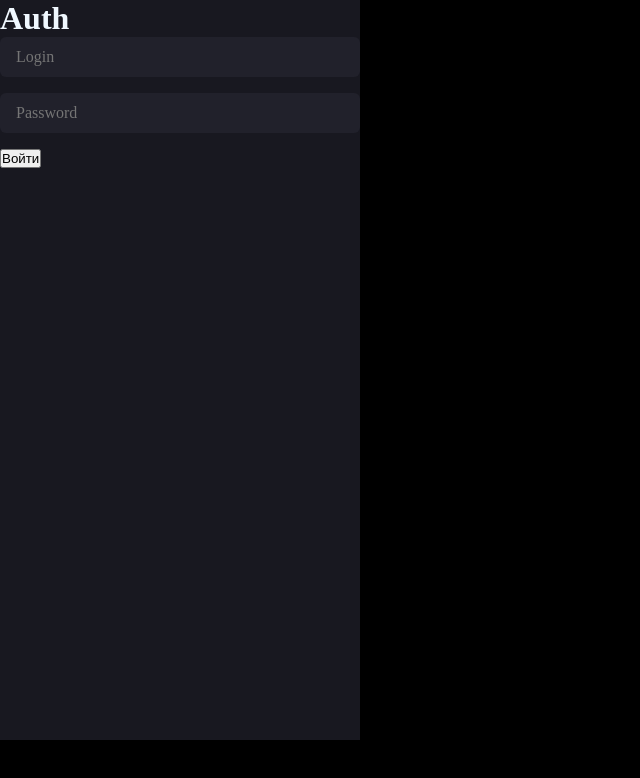
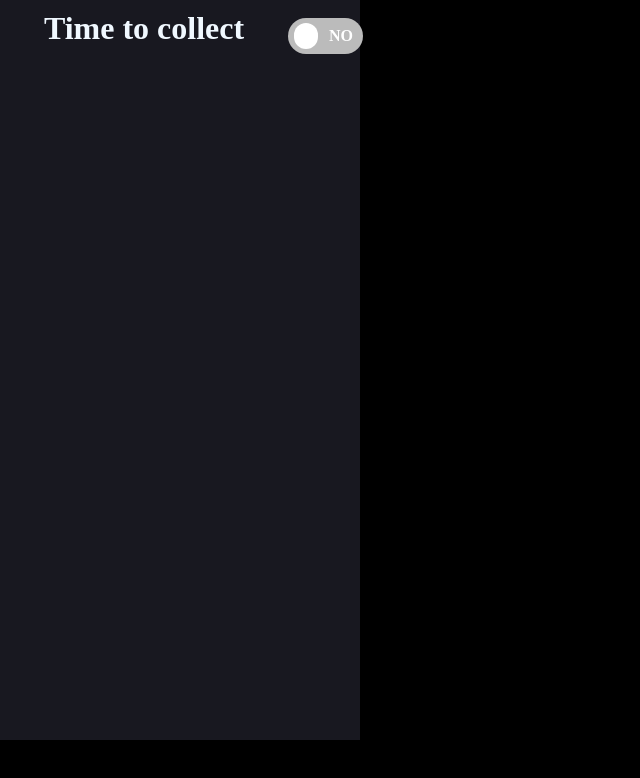
Before and after one commit to ArkadiyJS/time-to-collect, a React (Vite) app: page / in a window 1280 px wide. Shown: the top 778 px of the page, without its empty margins (0-640 px from the left). Built offline with nearby package versions, Linux system fonts and the light colour scheme.

Commit message:
auth page complete need routing next step

```diff
--- a/src/App.tsx
+++ b/src/App.tsx
@@ -40,9 +40,9 @@ function App() {
   return (
     <div className="App">
 
-      <AuthPage />
 
-      {/* <span className='Header'>
+
+       <span className='Header'>
 
        <h1>Time to collect</h1>
         <ToggleSwitch label="Режим админа"
@@ -55,20 +55,25 @@ function App() {
 
 
 
-        <div>{driverCollect.map((d)=><NameList  key={d.id}
+        <div>
+
+          {driverCollect.map((d)=><NameList  key={d.id}
           id={d.id}
           name={d.name}
           timeToBegin={d.timeToBegin}
           timeToFinish={d.timeToFinish}
           completed={d.completed}
             />)}
+
+            {/* <AuthPage /> */}
+
         </div>
 
       { (showButtonCreateList && showInput) ? <InputCreateList onSubmitInput={onSubmitInput} /> :  '' }
 
       { showButtonCreateList ? <div>
         <button className='btnCreateList' onClick={()=>{setShowInput(!showInput)}}>Создать список</button>
-      </div> : '' } */}
+      </div> : '' }
 
     </div>
   )
--- a/src/components/authPage/authPage.module.scss
+++ b/src/components/authPage/authPage.module.scss
@@ -1,22 +1,7 @@
-input {
-  border: 0;
-  font: inherit;
-}
-.form {
-
-  &__field {
-    margin-bottom: 1rem;
-  }
-
-  input {
-    outline: 0;
-    padding: .5rem 1rem;
-
-    &[type="email"],
-    &[type="password"] {
-      width: 100%;
-    }
-
-  }
+.form input {
+  margin-bottom: 5px;
+  width: 100%;
+  border-radius: 5px;
+  border: 1.5px solid rgb(56, 45, 171);
 
 }
--- a/src/components/authPage/authPage.tsx
+++ b/src/components/authPage/authPage.tsx
@@ -1,22 +1,20 @@
 import React from 'react';
 import s from './authPage.module.scss'
+
+
 function AuthPage() {
+
   return (
-     <form action="" method="post" className={s.form}>
-      <h1>Auth</h1>
 
-        <div className={s.form__field}>
-          <input type="email" placeholder="Login"/>
-        </div>
+     <form  className={s.form}>
 
-        <div className={s.form__field}>
-          <input type="password" placeholder="Password"/>
-        </div>
 
-        <div className={s.form__field}>
+        <input type="email" placeholder="Login"/>
 
-          <button type="submit" >Войти</button>
-        </div>
+        <input type="password" placeholder="Password"/>
+
+        <button className='btnCreateList' >Войти</button>
+
 
       </form>
   );
--- a/src/components/toggleSwitch/toggleSwitch.module.css
+++ b/src/components/toggleSwitch/toggleSwitch.module.css
@@ -1,5 +1,7 @@
 .container {
   text-align: end;
+  margin-bottom: 10px;
+
 }
 
 .toggleSwitch {
```
